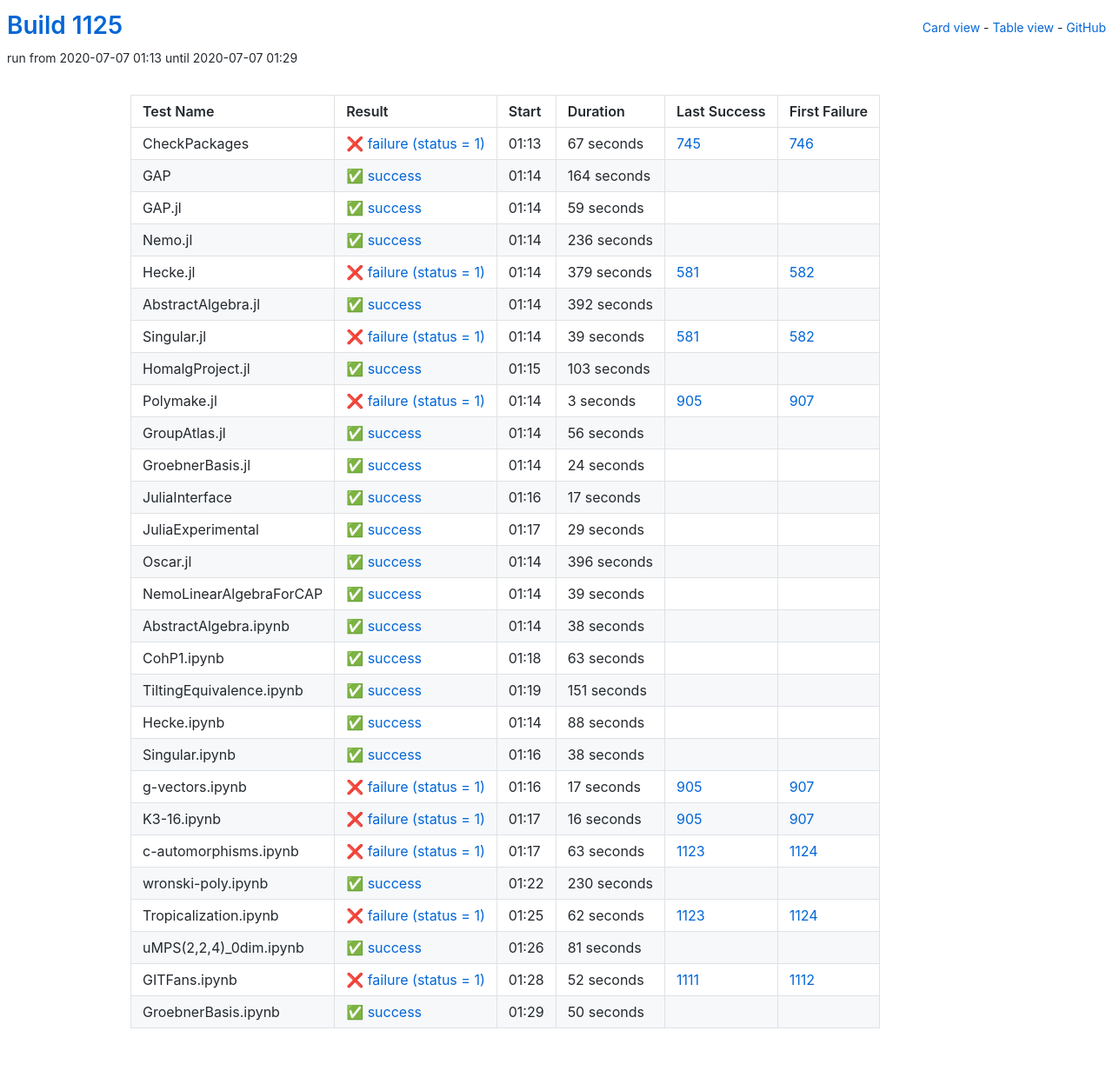
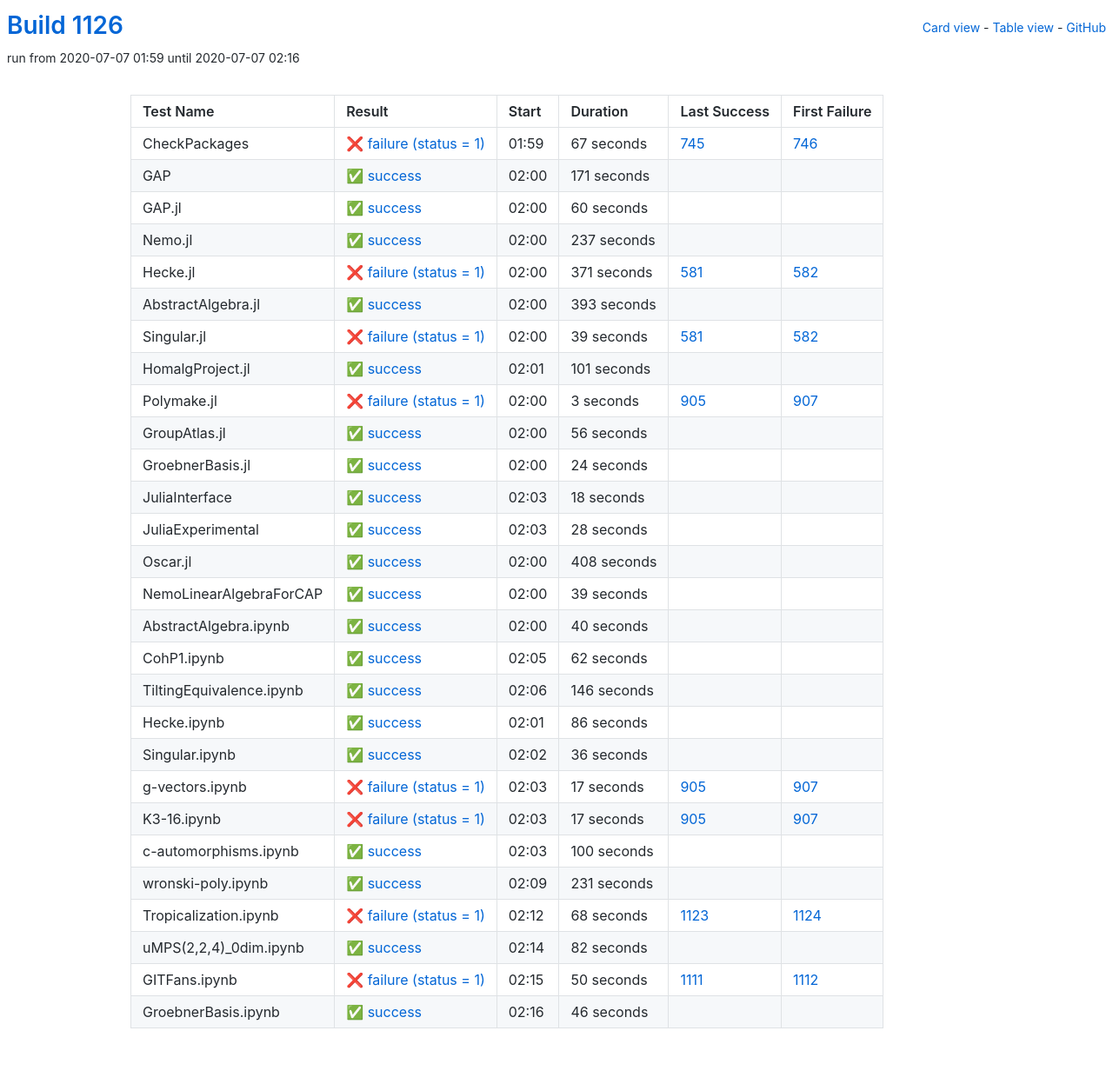
Before and after one commit to oscar-system/oscar-ci-status-1.4, a Jekyll site: the page built from table.html, in a window 1280 px wide. Shown: the whole page at 87% size. Built offline with Jekyll 4.4.1, drawn with Linux system fonts in a browser that asks for light colours.

Commit message:
Build #1126

```diff
--- a/_data/ci.yml
+++ b/_data/ci.yml
@@ -1,6 +1,6 @@
 ---
-build: 1125
-build_url: https://oscarci.mathematik.uni-kl.de/job/oscar-julia-1.4/1125/
+build: 1126
+build_url: https://oscarci.mathematik.uni-kl.de/job/oscar-julia-1.4/1126/
 job: oscar-julia-1.4
 organization: oscar-system
 repo: oscar-ci-status-1.4
@@ -8,8 +8,8 @@ repourl: https://github.com/oscar-system/oscar-ci-status-1.4
 tests:
 - name: CheckPackages
   id: checkpackages
-  log: https://oscarci.mathematik.uni-kl.de/job/oscar-julia-1.4/1125/artifact/logs/build-1125/CheckPackages.log
-  start: 2020-07-07 01:13
+  log: https://oscarci.mathematik.uni-kl.de/job/oscar-julia-1.4/1126/artifact/logs/build-1126/CheckPackages.log
+  start: 2020-07-07 01:59
   success: false
   exitcode: 1
   status: failure
@@ -20,68 +20,68 @@ tests:
   first_failure_url: https://oscarci.mathematik.uni-kl.de/job/oscar-julia-1.4/746/
 - name: GAP
   id: gap
-  log: https://oscarci.mathematik.uni-kl.de/job/oscar-julia-1.4/1125/artifact/logs/build-1125/GAP.log
-  start: 2020-07-07 01:14
+  log: https://oscarci.mathematik.uni-kl.de/job/oscar-julia-1.4/1126/artifact/logs/build-1126/GAP.log
+  start: 2020-07-07 02:00
   success: true
   exitcode: 0
   status: success
-  duration: 164
+  duration: 171
   last_success: false
   last_success_url:
   first_failure: false
   first_failure_url:
 - name: GAP.jl
   id: gap-jl
-  log: https://oscarci.mathematik.uni-kl.de/job/oscar-julia-1.4/1125/artifact/logs/build-1125/GAP.jl.log
-  start: 2020-07-07 01:14
+  log: https://oscarci.mathematik.uni-kl.de/job/oscar-julia-1.4/1126/artifact/logs/build-1126/GAP.jl.log
+  start: 2020-07-07 02:00
   success: true
   exitcode: 0
   status: success
-  duration: 59
+  duration: 60
   last_success: false
   last_success_url:
   first_failure: false
   first_failure_url:
 - name: Nemo.jl
   id: nemo-jl
-  log: https://oscarci.mathematik.uni-kl.de/job/oscar-julia-1.4/1125/artifact/logs/build-1125/Nemo.jl.log
-  start: 2020-07-07 01:14
+  log: https://oscarci.mathematik.uni-kl.de/job/oscar-julia-1.4/1126/artifact/logs/build-1126/Nemo.jl.log
+  start: 2020-07-07 02:00
   success: true
   exitcode: 0
   status: success
-  duration: 236
+  duration: 237
   last_success: false
   last_success_url:
   first_failure: false
   first_failure_url:
 - name: Hecke.jl
   id: hecke-jl
-  log: https://oscarci.mathematik.uni-kl.de/job/oscar-julia-1.4/1125/artifact/logs/build-1125/Hecke.jl.log
-  start: 2020-07-07 01:14
+  log: https://oscarci.mathematik.uni-kl.de/job/oscar-julia-1.4/1126/artifact/logs/build-1126/Hecke.jl.log
+  start: 2020-07-07 02:00
   success: false
   exitcode: 1
   status: failure
-  duration: 379
+  duration: 371
   last_success: 581
   last_success_url: https://oscarci.mathematik.uni-kl.de/job/oscar-julia-1.4/581/
   first_failure: 582
   first_failure_url: https://oscarci.mathematik.uni-kl.de/job/oscar-julia-1.4/582/
 - name: AbstractAlgebra.jl
   id: abstractalgebra-jl
-  log: https://oscarci.mathematik.uni-kl.de/job/oscar-julia-1.4/1125/artifact/logs/build-1125/AbstractAlgebra.jl.log
-  start: 2020-07-07 01:14
+  log: https://oscarci.mathematik.uni-kl.de/job/oscar-julia-1.4/1126/artifact/logs/build-1126/AbstractAlgebra.jl.log
+  start: 2020-07-07 02:00
   success: true
   exitcode: 0
   status: success
-  duration: 392
+  duration: 393
   last_success: false
   last_success_url:
   first_failure: false
   first_failure_url:
 - name: Singular.jl
   id: singular-jl
-  log: https://oscarci.mathematik.uni-kl.de/job/oscar-julia-1.4/1125/artifact/logs/build-1125/Singular.jl.log
-  start: 2020-07-07 01:14
+  log: https://oscarci.mathematik.uni-kl.de/job/oscar-julia-1.4/1126/artifact/logs/build-1126/Singular.jl.log
+  start: 2020-07-07 02:00
   success: false
   exitcode: 1
   status: failure
@@ -92,20 +92,20 @@ tests:
   first_failure_url: https://oscarci.mathematik.uni-kl.de/job/oscar-julia-1.4/582/
 - name: HomalgProject.jl
   id: homalgproject-jl
-  log: https://oscarci.mathematik.uni-kl.de/job/oscar-julia-1.4/1125/artifact/logs/build-1125/HomalgProject.jl.log
-  start: 2020-07-07 01:15
+  log: https://oscarci.mathematik.uni-kl.de/job/oscar-julia-1.4/1126/artifact/logs/build-1126/HomalgProject.jl.log
+  start: 2020-07-07 02:01
   success: true
   exitcode: 0
   status: success
-  duration: 103
+  duration: 101
   last_success: false
   last_success_url:
   first_failure: false
   first_failure_url:
 - name: Polymake.jl
   id: polymake-jl
-  log: https://oscarci.mathematik.uni-kl.de/job/oscar-julia-1.4/1125/artifact/logs/build-1125/Polymake.jl.log
-  start: 2020-07-07 01:14
+  log: https://oscarci.mathematik.uni-kl.de/job/oscar-julia-1.4/1126/artifact/logs/build-1126/Polymake.jl.log
+  start: 2020-07-07 02:00
   success: false
   exitcode: 1
   status: failure
@@ -116,8 +116,8 @@ tests:
   first_failure_url: https://oscarci.mathematik.uni-kl.de/job/oscar-julia-1.4/907/
 - name: GroupAtlas.jl
   id: groupatlas-jl
-  log: https://oscarci.mathematik.uni-kl.de/job/oscar-julia-1.4/1125/artifact/logs/build-1125/GroupAtlas.jl.log
-  start: 2020-07-07 01:14
+  log: https://oscarci.mathematik.uni-kl.de/job/oscar-julia-1.4/1126/artifact/logs/build-1126/GroupAtlas.jl.log
+  start: 2020-07-07 02:00
   success: true
   exitcode: 0
   status: success
@@ -128,8 +128,8 @@ tests:
   first_failure_url:
 - name: GroebnerBasis.jl
   id: groebnerbasis-jl
-  log: https://oscarci.mathematik.uni-kl.de/job/oscar-julia-1.4/1125/artifact/logs/build-1125/GroebnerBasis.jl.log
-  start: 2020-07-07 01:14
+  log: https://oscarci.mathematik.uni-kl.de/job/oscar-julia-1.4/1126/artifact/logs/build-1126/GroebnerBasis.jl.log
+  start: 2020-07-07 02:00
   success: true
   exitcode: 0
   status: success
@@ -140,44 +140,44 @@ tests:
   first_failure_url:
 - name: JuliaInterface
   id: juliainterface
-  log: https://oscarci.mathematik.uni-kl.de/job/oscar-julia-1.4/1125/artifact/logs/build-1125/JuliaInterface.log
-  start: 2020-07-07 01:16
+  log: https://oscarci.mathematik.uni-kl.de/job/oscar-julia-1.4/1126/artifact/logs/build-1126/JuliaInterface.log
+  start: 2020-07-07 02:03
   success: true
   exitcode: 0
   status: success
-  duration: 17
+  duration: 18
   last_success: false
   last_success_url:
   first_failure: false
   first_failure_url:
 - name: JuliaExperimental
   id: juliaexperimental
-  log: https://oscarci.mathematik.uni-kl.de/job/oscar-julia-1.4/1125/artifact/logs/build-1125/JuliaExperimental.log
-  start: 2020-07-07 01:17
+  log: https://oscarci.mathematik.uni-kl.de/job/oscar-julia-1.4/1126/artifact/logs/build-1126/JuliaExperimental.log
+  start: 2020-07-07 02:03
   success: true
   exitcode: 0
   status: success
-  duration: 29
+  duration: 28
   last_success: false
   last_success_url:
   first_failure: false
   first_failure_url:
 - name: Oscar.jl
   id: oscar-jl
-  log: https://oscarci.mathematik.uni-kl.de/job/oscar-julia-1.4/1125/artifact/logs/build-1125/Oscar.jl.log
-  start: 2020-07-07 01:14
+  log: https://oscarci.mathematik.uni-kl.de/job/oscar-julia-1.4/1126/artifact/logs/build-1126/Oscar.jl.log
+  start: 2020-07-07 02:00
   success: true
   exitcode: 0
   status: success
-  duration: 396
+  duration: 408
   last_success: false
   last_success_url:
   first_failure: false
   first_failure_url:
 - name: NemoLinearAlgebraForCAP
   id: nemolinearalgebraforcap
-  log: https://oscarci.mathematik.uni-kl.de/job/oscar-julia-1.4/1125/artifact/logs/build-1125/NemoLinearAlgebraForCAP.log
-  start: 2020-07-07 01:14
+  log: https://oscarci.mathematik.uni-kl.de/job/oscar-julia-1.4/1126/artifact/logs/build-1126/NemoLinearAlgebraForCAP.log
+  start: 2020-07-07 02:00
   success: true
   exitcode: 0
   status: success
@@ -188,68 +188,68 @@ tests:
   first_failure_url:
 - name: AbstractAlgebra.ipynb
   id: abstractalgebra-ipynb
-  log: https://oscarci.mathematik.uni-kl.de/job/oscar-julia-1.4/1125/artifact/logs/build-1125/AbstractAlgebra.ipynb.log
-  start: 2020-07-07 01:14
+  log: https://oscarci.mathematik.uni-kl.de/job/oscar-julia-1.4/1126/artifact/logs/build-1126/AbstractAlgebra.ipynb.log
+  start: 2020-07-07 02:00
   success: true
   exitcode: 0
   status: success
-  duration: 38
+  duration: 40
   last_success: false
   last_success_url:
   first_failure: false
   first_failure_url:
 - name: CohP1.ipynb
   id: cohp1-ipynb
-  log: https://oscarci.mathematik.uni-kl.de/job/oscar-julia-1.4/1125/artifact/logs/build-1125/CohP1.ipynb.log
-  start: 2020-07-07 01:18
+  log: https://oscarci.mathematik.uni-kl.de/job/oscar-julia-1.4/1126/artifact/logs/build-1126/CohP1.ipynb.log
+  start: 2020-07-07 02:05
   success: true
   exitcode: 0
   status: success
-  duration: 63
+  duration: 62
   last_success: false
   last_success_url:
   first_failure: false
   first_failure_url:
 - name: TiltingEquivalence.ipynb
   id: tiltingequivalence-ipynb
-  log: https://oscarci.mathematik.uni-kl.de/job/oscar-julia-1.4/1125/artifact/logs/build-1125/TiltingEquivalence.ipynb.log
-  start: 2020-07-07 01:19
+  log: https://oscarci.mathematik.uni-kl.de/job/oscar-julia-1.4/1126/artifact/logs/build-1126/TiltingEquivalence.ipynb.log
+  start: 2020-07-07 02:06
   success: true
   exitcode: 0
   status: success
-  duration: 151
+  duration: 146
   last_success: false
   last_success_url:
   first_failure: false
   first_failure_url:
 - name: Hecke.ipynb
   id: hecke-ipynb
-  log: https://oscarci.mathematik.uni-kl.de/job/oscar-julia-1.4/1125/artifact/logs/build-1125/Hecke.ipynb.log
-  start: 2020-07-07 01:14
+  log: https://oscarci.mathematik.uni-kl.de/job/oscar-julia-1.4/1126/artifact/logs/build-1126/Hecke.ipynb.log
+  start: 2020-07-07 02:01
   success: true
   exitcode: 0
   status: success
-  duration: 88
+  duration: 86
   last_success: false
   last_success_url:
   first_failure: false
   first_failure_url:
 - name: Singular.ipynb
   id: singular-ipynb
-  log: https://oscarci.mathematik.uni-kl.de/job/oscar-julia-1.4/1125/artifact/logs/build-1125/Singular.ipynb.log
-  start: 2020-07-07 01:16
+  log: https://oscarci.mathematik.uni-kl.de/job/oscar-julia-1.4/1126/artifact/logs/build-1126/Singular.ipynb.log
+  start: 2020-07-07 02:02
   success: true
   exitcode: 0
   status: success
-  duration: 38
+  duration: 36
   last_success: false
   last_success_url:
   first_failure: false
   first_failure_url:
 - name: g-vectors.ipynb
   id: g-vectors-ipynb
-  log: https://oscarci.mathematik.uni-kl.de/job/oscar-julia-1.4/1125/artifact/logs/build-1125/g-vectors.ipynb.log
-  start: 2020-07-07 01:16
+  log: https://oscarci.mathematik.uni-kl.de/job/oscar-julia-1.4/1126/artifact/logs/build-1126/g-vectors.ipynb.log
+  start: 2020-07-07 02:03
   success: false
   exitcode: 1
   status: failure
@@ -260,84 +260,84 @@ tests:
   first_failure_url: https://oscarci.mathematik.uni-kl.de/job/oscar-julia-1.4/907/
 - name: K3-16.ipynb
   id: k3-16-ipynb
-  log: https://oscarci.mathematik.uni-kl.de/job/oscar-julia-1.4/1125/artifact/logs/build-1125/K3-16.ipynb.log
-  start: 2020-07-07 01:17
+  log: https://oscarci.mathematik.uni-kl.de/job/oscar-julia-1.4/1126/artifact/logs/build-1126/K3-16.ipynb.log
+  start: 2020-07-07 02:03
   success: false
   exitcode: 1
   status: failure
-  duration: 16
+  duration: 17
   last_success: 905
   last_success_url: https://oscarci.mathematik.uni-kl.de/job/oscar-julia-1.4/905/
   first_failure: 907
   first_failure_url: https://oscarci.mathematik.uni-kl.de/job/oscar-julia-1.4/907/
 - name: c-automorphisms.ipynb
   id: c-automorphisms-ipynb
-  log: https://oscarci.mathematik.uni-kl.de/job/oscar-julia-1.4/1125/artifact/logs/build-1125/c-automorphisms.ipynb.log
-  start: 2020-07-07 01:17
-  success: false
-  exitcode: 1
-  status: failure
-  duration: 63
-  last_success: 1123
-  last_success_url: https://oscarci.mathematik.uni-kl.de/job/oscar-julia-1.4/1123/
-  first_failure: 1124
-  first_failure_url: https://oscarci.mathematik.uni-kl.de/job/oscar-julia-1.4/1124/
-- name: wronski-poly.ipynb
-  id: wronski-poly-ipynb
-  log: https://oscarci.mathematik.uni-kl.de/job/oscar-julia-1.4/1125/artifact/logs/build-1125/wronski-poly.ipynb.log
-  start: 2020-07-07 01:22
+  log: https://oscarci.mathematik.uni-kl.de/job/oscar-julia-1.4/1126/artifact/logs/build-1126/c-automorphisms.ipynb.log
+  start: 2020-07-07 02:03
   success: true
   exitcode: 0
   status: success
-  duration: 230
+  duration: 100
+  last_success: false
+  last_success_url:
+  first_failure: false
+  first_failure_url:
+- name: wronski-poly.ipynb
+  id: wronski-poly-ipynb
+  log: https://oscarci.mathematik.uni-kl.de/job/oscar-julia-1.4/1126/artifact/logs/build-1126/wronski-poly.ipynb.log
+  start: 2020-07-07 02:09
+  success: true
+  exitcode: 0
+  status: success
+  duration: 231
   last_success: false
   last_success_url:
   first_failure: false
   first_failure_url:
 - name: Tropicalization.ipynb
   id: tropicalization-ipynb
-  log: https://oscarci.mathematik.uni-kl.de/job/oscar-julia-1.4/1125/artifact/logs/build-1125/Tropicalization.ipynb.log
-  start: 2020-07-07 01:25
+  log: https://oscarci.mathematik.uni-kl.de/job/oscar-julia-1.4/1126/artifact/logs/build-1126/Tropicalization.ipynb.log
+  start: 2020-07-07 02:12
   success: false
   exitcode: 1
   status: failure
-  duration: 62
+  duration: 68
   last_success: 1123
   last_success_url: https://oscarci.mathematik.uni-kl.de/job/oscar-julia-1.4/1123/
   first_failure: 1124
   first_failure_url: https://oscarci.mathematik.uni-kl.de/job/oscar-julia-1.4/1124/
 - name: uMPS(2,2,4)_0dim.ipynb
   id: umps-2-2-4-0dim-ipynb
-  log: https://oscarci.mathematik.uni-kl.de/job/oscar-julia-1.4/1125/artifact/logs/build-1125/uMPS-2-2-4-_0dim.ipynb.log
-  start: 2020-07-07 01:26
+  log: https://oscarci.mathematik.uni-kl.de/job/oscar-julia-1.4/1126/artifact/logs/build-1126/uMPS-2-2-4-_0dim.ipynb.log
+  start: 2020-07-07 02:14
   success: true
   exitcode: 0
   status: success
-  duration: 81
+  duration: 82
   last_success: false
   last_success_url:
   first_failure: false
   first_failure_url:
 - name: GITFans.ipynb
   id: gitfans-ipynb
-  log: https://oscarci.mathematik.uni-kl.de/job/oscar-julia-1.4/1125/artifact/logs/build-1125/GITFans.ipynb.log
-  start: 2020-07-07 01:28
+  log: https://oscarci.mathematik.uni-kl.de/job/oscar-julia-1.4/1126/artifact/logs/build-1126/GITFans.ipynb.log
+  start: 2020-07-07 02:15
   success: false
   exitcode: 1
   status: failure
-  duration: 52
+  duration: 50
   last_success: 1111
   last_success_url: https://oscarci.mathematik.uni-kl.de/job/oscar-julia-1.4/1111/
   first_failure: 1112
   first_failure_url: https://oscarci.mathematik.uni-kl.de/job/oscar-julia-1.4/1112/
 - name: GroebnerBasis.ipynb
   id: groebnerbasis-ipynb
-  log: https://oscarci.mathematik.uni-kl.de/job/oscar-julia-1.4/1125/artifact/logs/build-1125/GroebnerBasis.ipynb.log
-  start: 2020-07-07 01:29
+  log: https://oscarci.mathematik.uni-kl.de/job/oscar-julia-1.4/1126/artifact/logs/build-1126/GroebnerBasis.ipynb.log
+  start: 2020-07-07 02:16
   success: true
   exitcode: 0
   status: success
-  duration: 50
+  duration: 46
   last_success: false
   last_success_url:
   first_failure: false
```
Also changed, not shown: README.md.
